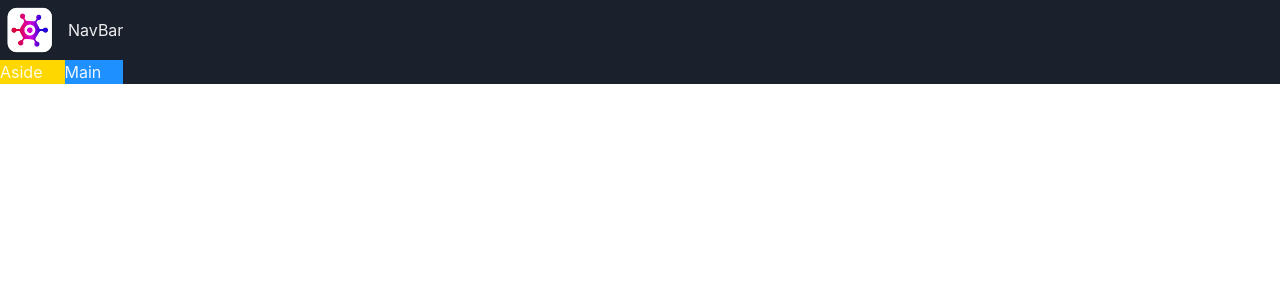
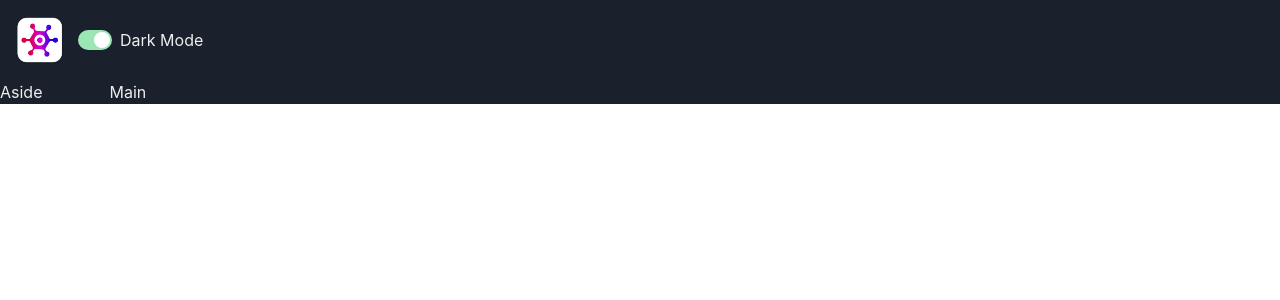
Before and after one commit to Jordilla08/Projects, a React (Vite) app in the folder Gamehub/game-hub/: page / in a window 1280 px wide. Shown: the top 300 px of the page. Built offline with nearby package versions, Linux system fonts and the light colour scheme.

Commit message:
Built color mode switch

```diff
--- a/Gamehub/game-hub/src/App.tsx
+++ b/Gamehub/game-hub/src/App.tsx
@@ -10,9 +10,9 @@
     <GridItem area='nav'><NavBar /></GridItem>
 
     <Show above="lg">
-    <GridItem area='aside' bg='gold'>Aside</GridItem>
+    <GridItem area='aside'>Aside</GridItem>
     </Show>
-    <GridItem area='main' bg='dodgerblue'>Main</GridItem>
+    <GridItem area='main'>Main</GridItem>
   </Grid>
 
 }
--- /dev/null
+++ b/Gamehub/game-hub/src/components/ColorModeSwitch.tsx
@@ -0,0 +1,16 @@
+import { HStack, Switch, Text, useColorMode } from '@chakra-ui/react'
+
+
+const ColorModeSwitch = () => {
+    const {toggleColorMode, colorMode} = useColorMode();
+
+
+  return (
+    <HStack>
+        <Switch colorScheme='green' isChecked={colorMode === 'dark'} onChange={toggleColorMode} />
+        <Text>Dark Mode</Text>
+        </HStack>
+  )
+}
+
+export default ColorModeSwitch
--- a/Gamehub/game-hub/src/components/NavBar.tsx
+++ b/Gamehub/game-hub/src/components/NavBar.tsx
@@ -1,12 +1,13 @@
-import { HStack, Image, Text } from '@chakra-ui/react'
+import { HStack, Image, } from '@chakra-ui/react'
 import logo from '../assets/logo.webp'
 import React from 'react'
+import ColorModeSwitch from './ColorModeSwitch'
 
 const NavBar = () => {
   return (
-    <HStack>
+    <HStack justifyContent= 'space-between' padding= '10px'>
         <Image src={logo} boxSize='60px' />
-        <Text>NavBar</Text>
+        <ColorModeSwitch />
     </HStack>
   )
 }
```
